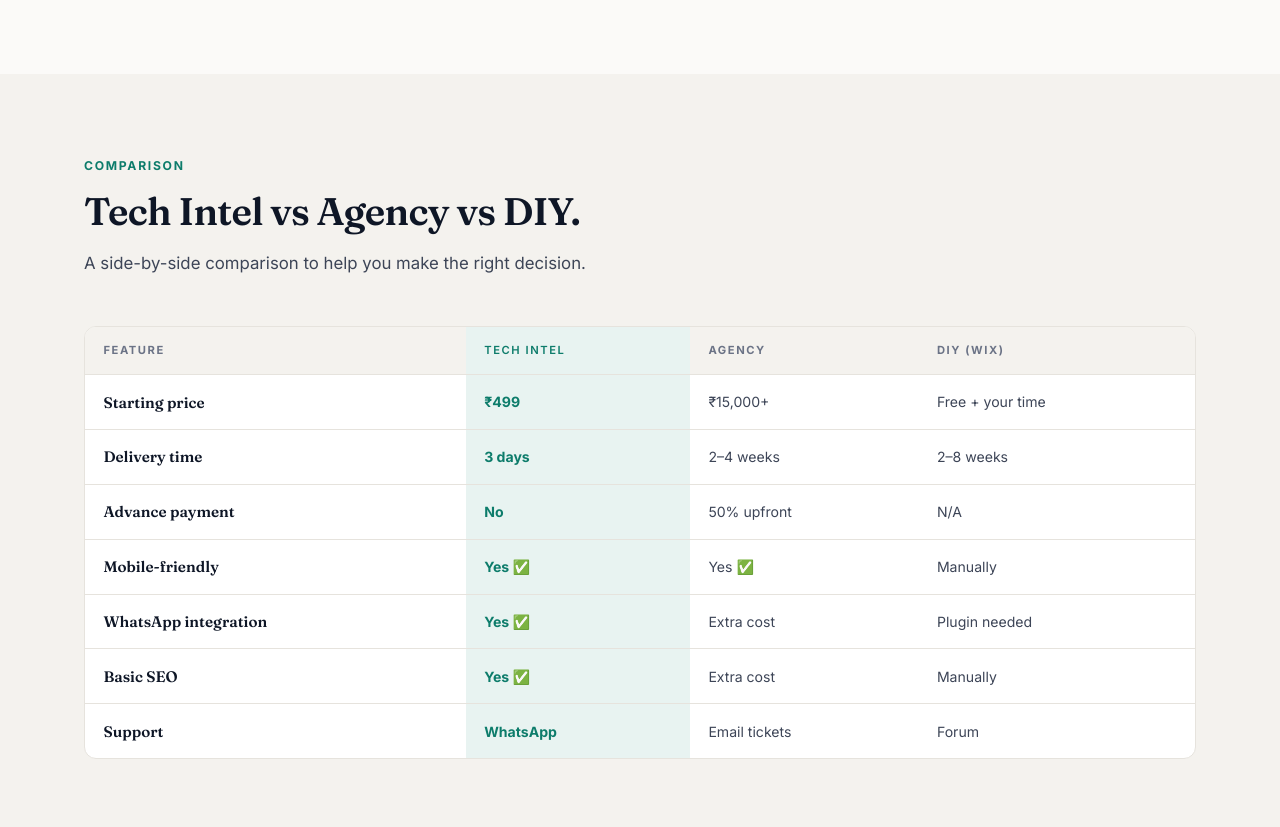
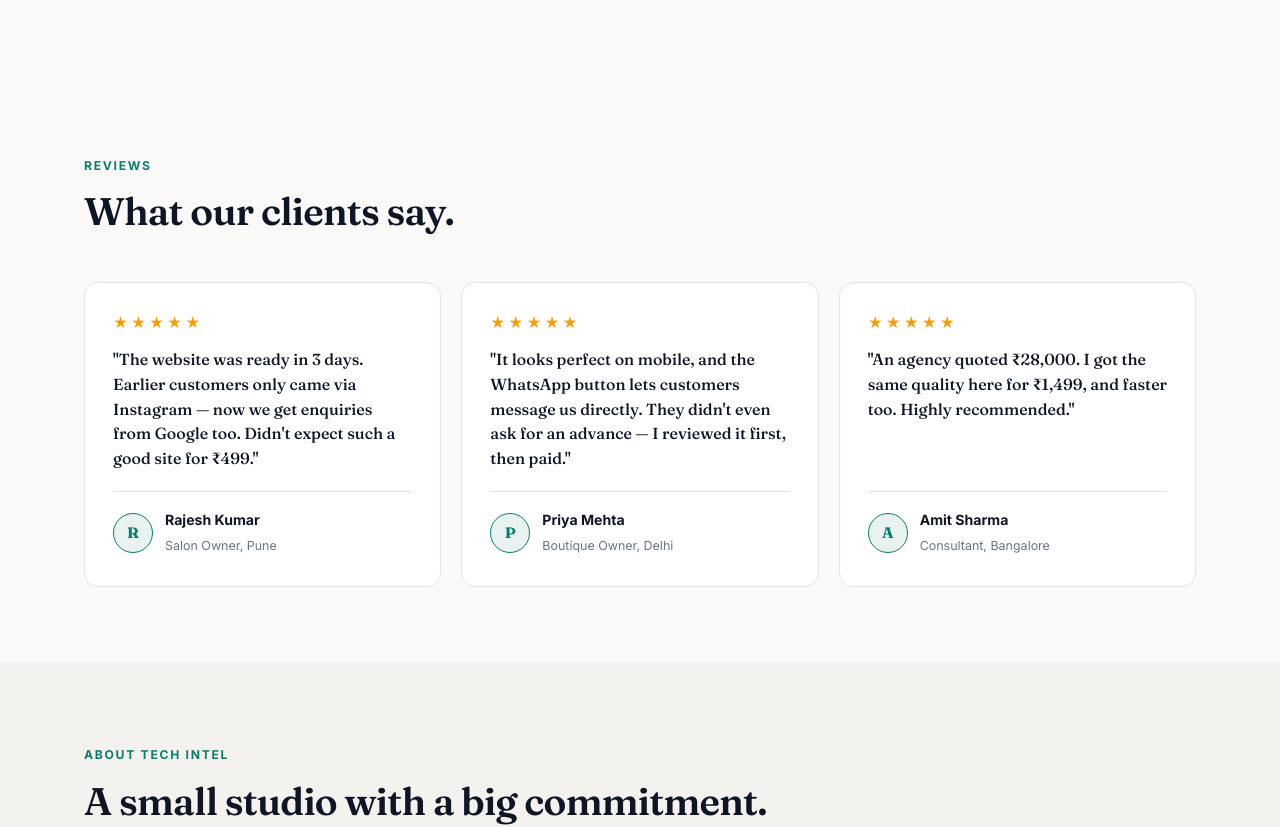
Before and after one commit to TechHintelligence/TechHintelligence, a plain HTML site: page Index.html in a window 1280 px wide. Shown: the part 5649-6476 px from the top of the page. Drawn offline with Linux system fonts and the light colour scheme.

Commit message:
Update Index.html

```diff
--- a/Index.html
+++ b/Index.html
@@ -112,6 +112,7 @@
   ]
 }
 </script>
+<meta name="google-site-verification" content="google51bd40ff2a34e030.html" />
 </head>
 <body>
 
@@ -576,7 +577,7 @@
   </div>
 </section>
 
-<section class="section section-alt" id="compare">
+<!-- <section class="section section-alt" id="compare">
   <div class="container">
     <div class="section-head reveal">
       <p class="eyebrow" data-i18n="compare.eyebrow">Comparison</p>
@@ -606,7 +607,7 @@
       </table>
     </div>
   </div>
-</section>
+</section> -->
 
 <section class="section" id="reviews">
   <div class="container">
```
